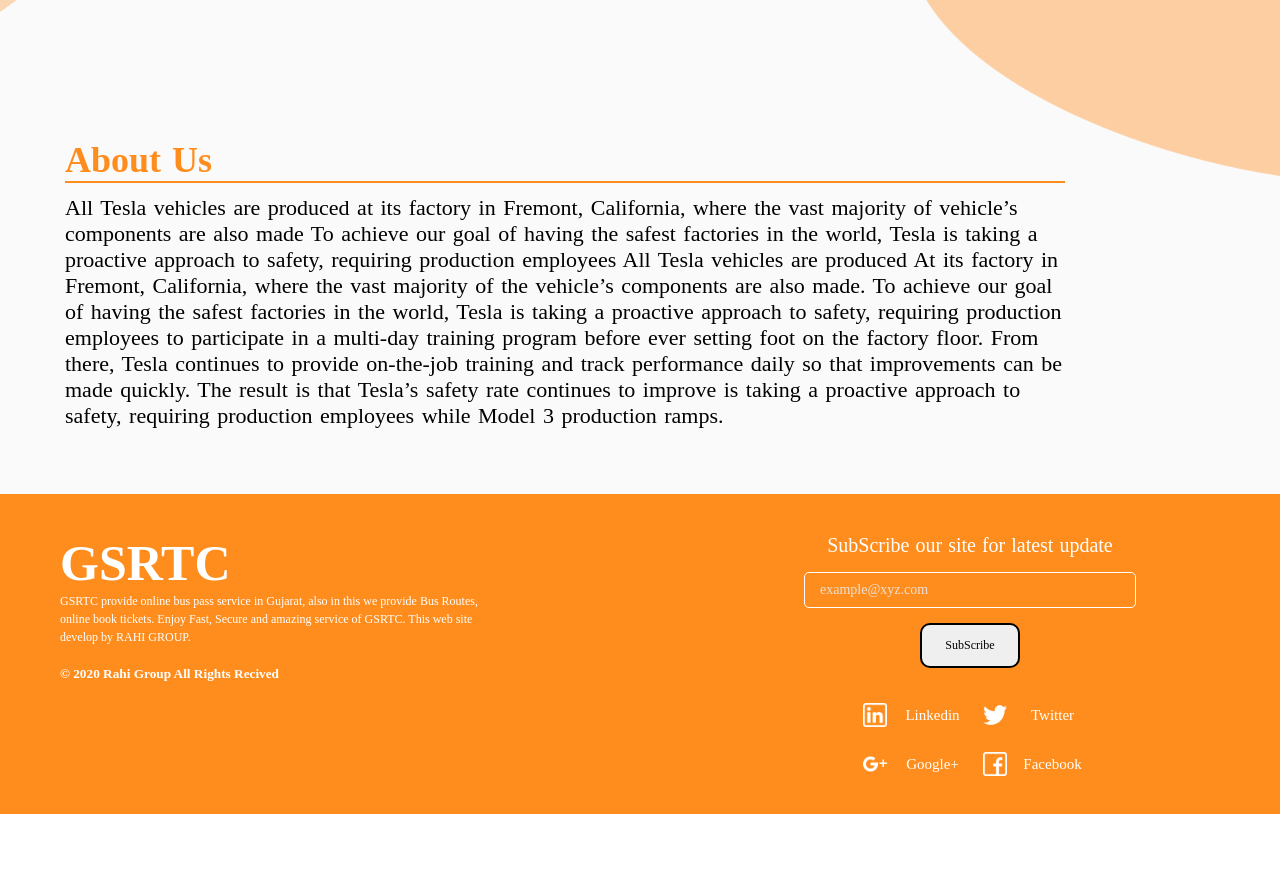
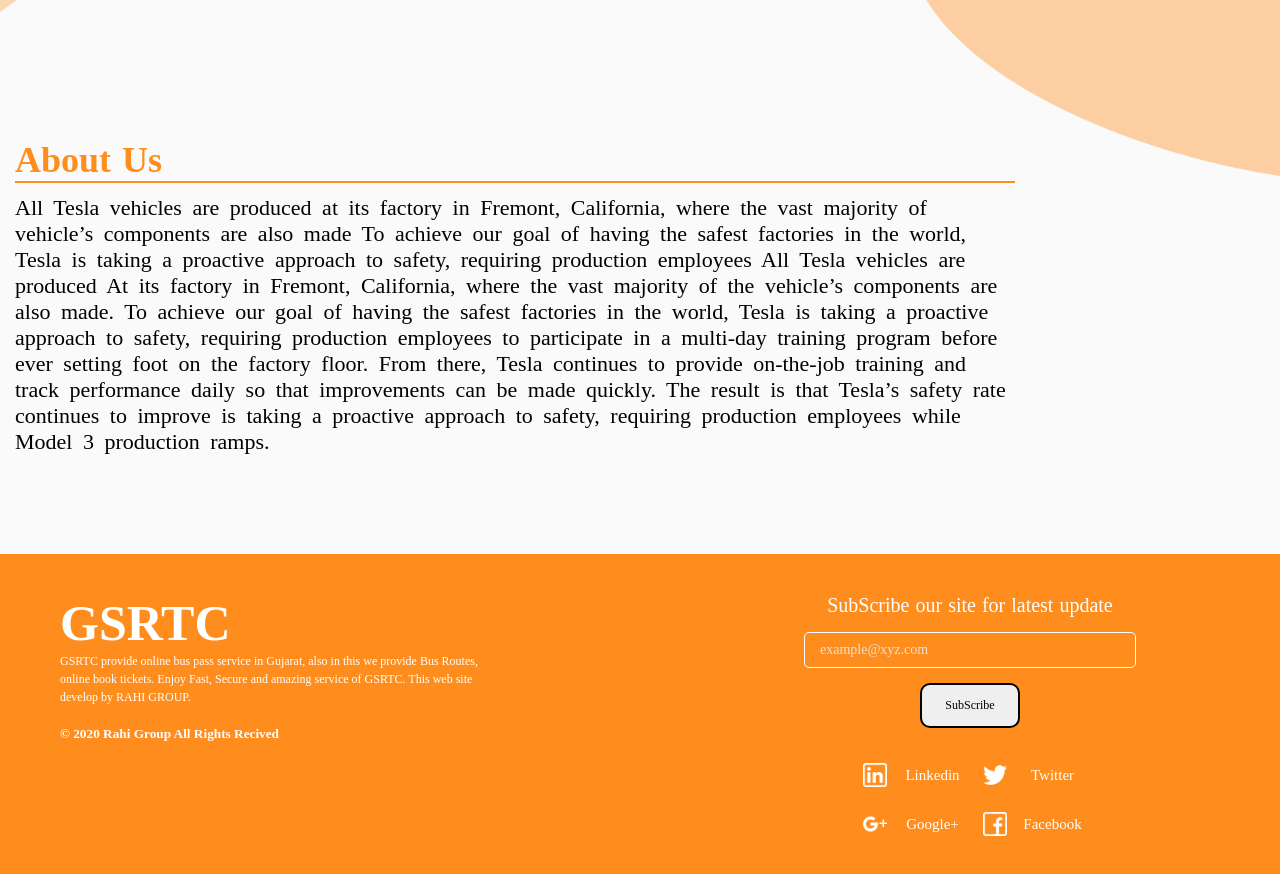
Before and after one commit to Dhruv71/Rahionbus, a React (Create React App) app: page / in a window 1280 px wide. Shown: the part 1360-2234 px from the top of the page. Before the commit the page ends 2174 px from the top, so only its background shows below. Built offline with nearby package versions, Linux system fonts and the light colour scheme.

Commit message:
AboutUs component created and its link is given to header

```diff
--- a/src/App.js
+++ b/src/App.js
@@ -2,6 +2,7 @@
 import Homepage from './pages/homepage/homepage.component';
 import Header from './components/header/header.component';
 import Footer from './components/footer/footer.component';
+import { AboutUs } from './components/aboutUs/aboutUs.component';
 import BusPassPage from './pages/buspasspage/BusPassPage.component';
 import SigninAndSignupPage from './pages/signIn_and_signUp_page/signIn_and_signUp_page.component';
 import {Route} from 'react-router-dom';
@@ -16,6 +17,7 @@
         <Route exact path='/' component={Homepage} />
         <Route path='/signin' component={SigninAndSignupPage} />
         <Route path='/buspass' component={BusPassPage} />
+        <Route path='/aboutus' component={AboutUs}/>
         <Footer className='foot'/>
        </div>
 
--- /dev/null
+++ b/src/components/aboutUs/aboutUs.component.jsx
@@ -0,0 +1,23 @@
+import React from 'react';
+
+import './aboutUs.styles.scss';
+
+export const AboutUs = () => (
+	<div className='aboutUs'>
+    <h1>About Us</h1>
+
+       <p>All Tesla vehicles are produced at its factory in Fremont, California, where the vast majority of vehicle’s components are also made
+       To achieve our goal of having the safest factories in the world, Tesla
+          is taking a proactive approach to safety, requiring production employees
+       All Tesla vehicles are produced At its factory in Fremont, California,
+          where the vast majority of the vehicle’s components are also made.
+          To achieve our goal of having the safest factories in the world, Tesla
+          is taking a proactive approach to safety, requiring production employees
+          to participate in a multi-day training program before ever setting foot
+           on the factory floor. From there, Tesla continues to provide on-the-job
+          training and track performance daily so that improvements can be made
+           quickly. The result is that Tesla’s safety rate continues to improve
+          is taking a proactive approach to safety, requiring production employees
+            while Model 3 production ramps.</p>
+	</div>
+);
--- /dev/null
+++ b/src/components/aboutUs/aboutUs.styles.scss
@@ -0,0 +1,19 @@
+.aboutUs{
+	min-height: 50vh;
+	margin-top: 20px;
+h1{
+         font-size: 36px;
+        // font-weight: 60px;
+         border-bottom: 2px solid rgb(255, 141, 29);
+         color: rgb(255, 141, 29);
+         font-family: Fira Sans Semibold;
+        }
+
+        p{
+          margin-top: 12px;
+          font-size: 22px;
+          font-family: Fira Sans Light;
+          word-spacing: 5px;
+
+        }
+   }
--- a/src/components/header/header.component.jsx
+++ b/src/components/header/header.component.jsx
@@ -1,7 +1,6 @@
 import React from 'react';
 import { Link } from 'react-router-dom';
 import './header.styles.scss';
-
 const Header = () => (
 <div className='header'>
   <div className='logo'>GSRTC</div>
@@ -10,12 +9,13 @@
     <span className='option'>HOME</span>
   </Link>
   <a href='https://www.gsrtc.in/GSRTCOnline/preTrackMyBus.do' target='_blank' className='option'>ROUTES</a>
+  <Link to='aboutus' className='optionh'>
   <span className='option'>ABOUT US</span>
+  </Link>
   <Link to='signin'>
   <button className='button'>Sign In</button>
 </Link>
 </div>
 </div>
 );
-
 export default Header;
--- a/src/pages/homepage/homepage.component.jsx
+++ b/src/pages/homepage/homepage.component.jsx
@@ -1,32 +1,28 @@
 import React from 'react';
 import CustomInput from '../../components/customInput/customInput.component';
 import CardList from '../../components/cardlist/cardlist.component';
+import { AboutUs } from '../../components/aboutUs/aboutUs.component';
 import shape1 from '../../shape/shape1.png';
 import shape2 from '../../shape/shape2.png';
 import shape5 from '../../shape/shape5.png';
 import shape4 from '../../shape/shape4.png';
 import './homepage.styles.scss';
-
 class  Homepage extends React.Component {
 constructor() {
 super();
-
 this.state = {
 source : '',
 destination : ''
 };
 }
-
 handelChange = event => {
 const {value,name} = event.target;
 this.setState({ [name] : value });
 };
-
 handelSubmit = event => {
 event.preventDefault();
 this.setState({source : '', destination : ''})
 }
-
 render () {
 return (
 <div className='homepage'>
@@ -63,33 +59,15 @@
       type='submit'
       className='found'
       />
-
     </form>
     <CardList/>
-
     <img src={shape5} alt='shape' className='shape5'/>
-
       <div className='about'>
-       <h1>About Us</h1>
-
-       <p>All Tesla vehicles are produced at its factory in Fremont, California, where the vast majority of vehicle’s components are also made
-       To achieve our goal of having the safest factories in the world, Tesla
-          is taking a proactive approach to safety, requiring production employees
-       All Tesla vehicles are produced At its factory in Fremont, California,
-          where the vast majority of the vehicle’s components are also made.
-          To achieve our goal of having the safest factories in the world, Tesla
-          is taking a proactive approach to safety, requiring production employees
-          to participate in a multi-day training program before ever setting foot
-           on the factory floor. From there, Tesla continues to provide on-the-job
-          training and track performance daily so that improvements can be made
-           quickly. The result is that Tesla’s safety rate continues to improve
-          is taking a proactive approach to safety, requiring production employees
-            while Model 3 production ramps.</p>
+      <AboutUs />
       </div>
   </div>
     <img src={shape4} alt='shape' className='shape4'/>
   </div>
-
   );
   };
   }
--- a/src/pages/homepage/homepage.styles.scss
+++ b/src/pages/homepage/homepage.styles.scss
@@ -91,7 +91,7 @@
 
 
    .about{
-      margin: 50px;
+      //margin: 50px;
       margin-top: 140px;
       font-size: 22px;
       //font-weight: 40px;
@@ -101,17 +101,7 @@
       text-align: left;
       justify-content: center;
 
-      h1{
-         font-size: 36px;
-        // font-weight: 60px;
-         border-bottom: 2px solid rgb(255, 141, 29);
-         color: rgb(255, 141, 29);
-         font-family: Fira Sans Semibold;
-        }
 
-        p{
-          margin-top: 12px;
-        }
 
      }
 
```
Lines whose indentation alone changed are shown as unchanged.
